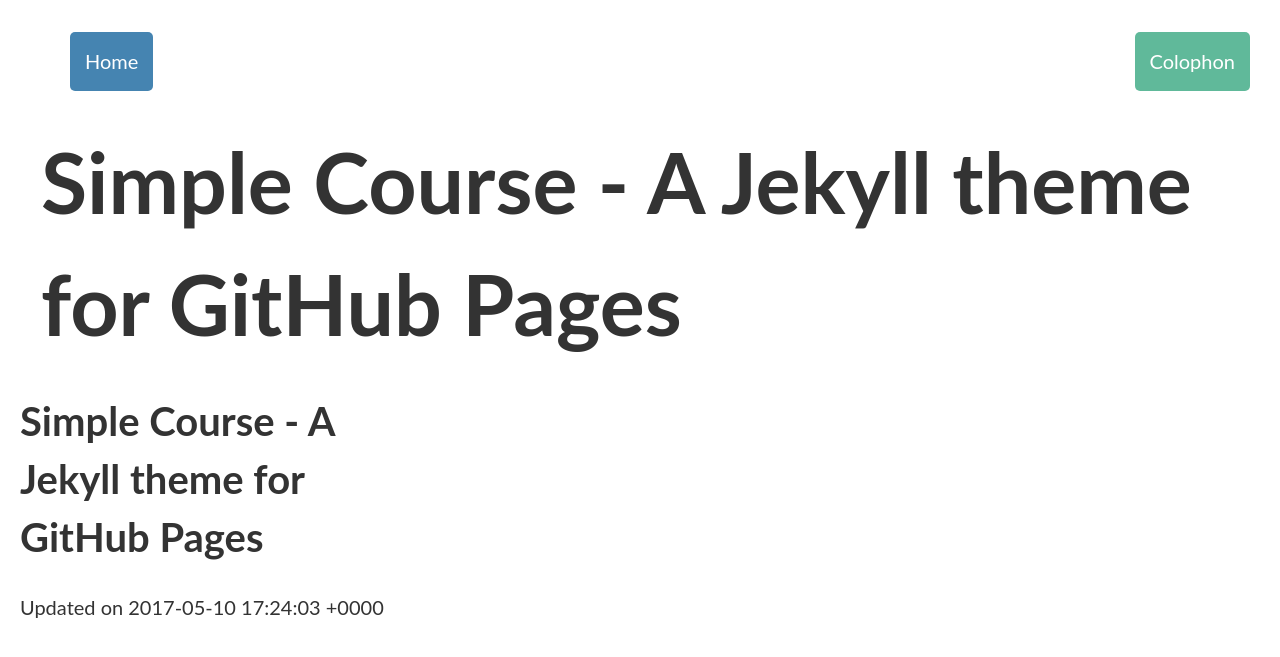
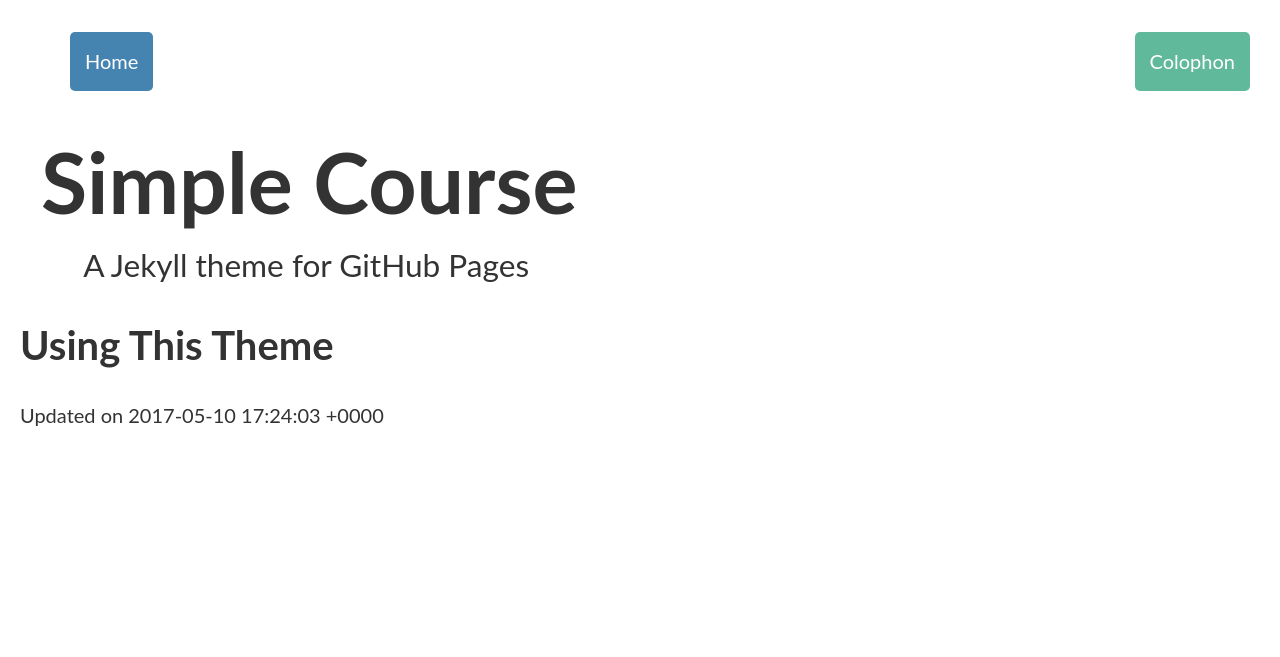
Before and after one commit to dgilleland/gh-theme-simple-course, a Jekyll site: the page built from docs/index.md, in a window 1280 px wide. Shown: the top 657 px of the page. Built offline with Jekyll 4.4.1, drawn with Linux system fonts in a browser that asks for light colours; our own code applies the rules of GitHub Pages for plain Markdown files.

Commit message:
Apply github url in top nav

```diff
--- a/docs/_includes/nav.html
+++ b/docs/_includes/nav.html
@@ -6,7 +6,7 @@
       {% assign rootUrl =  group.label | remove_first: '_' | append: '/readme' | prepend: '/' | downcase %}
       {% assign docs = group.docs | map: 'url' | downcase %}
       <li>
-        <a {% if page.path contains group.label %}class="active"{% endif %} {% if docs contains rootUrl%}href="{{rootUrl}}"{% endif %}>{{ group.label | replace: '_', ' ' }}</a>
+        <a {% if page.path contains group.label %}class="active"{% endif %} {% if docs contains rootUrl%}href="{{rootUrl | prepend: site.github.url }}"{% endif %}>{{ group.label | replace: '_', ' ' }}</a>
       </li>
       {% endif %}
       {% endfor %}
--- a/docs/index.md
+++ b/docs/index.md
@@ -1,4 +1,6 @@
 ---
 layout: home
+title: Simple Course
+description: A Jekyll theme for GitHub Pages
 ---
-# Simple Course - A Jekyll theme for GitHub Pages
+# Using This Theme
```
